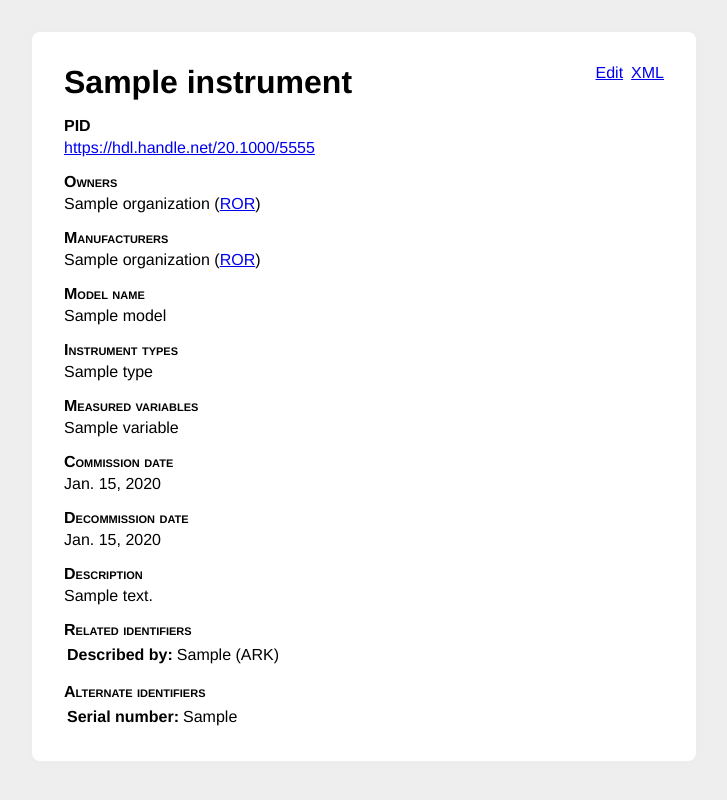
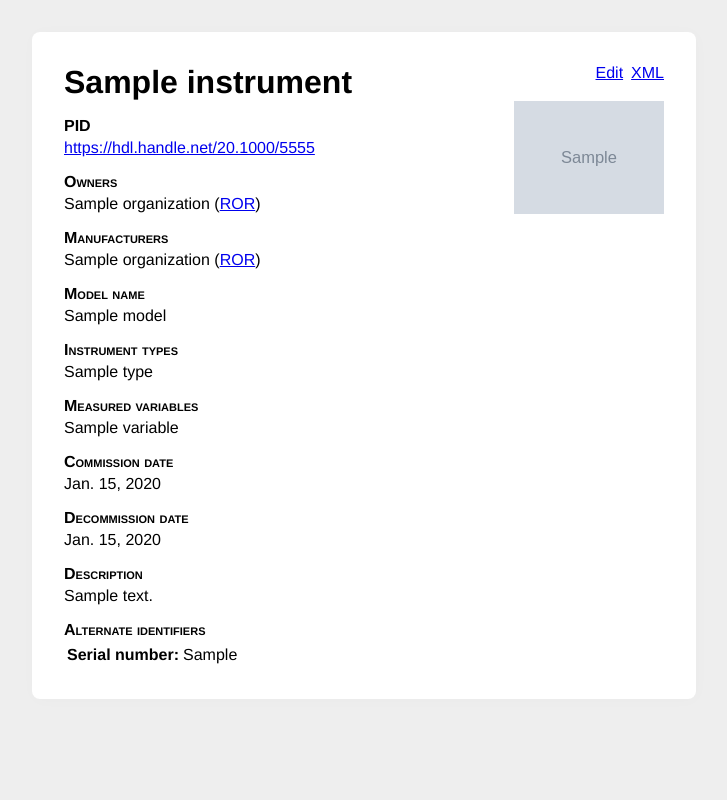
Before and after one commit to actris-cloudnet/instrumentdb, a Django app: a page that uses backend/instruments/templates/instruments/instrument.html in a window 1280 px wide. Shown: the whole page, without its empty margins (276-1003 px from the left). Run offline with Django 4.2, Linux system fonts and the light colour scheme; tables that the repository leaves empty hold one stand-in row (values such as "Sample post"); grey boxes marked "Sample" are stand-in pictures.

Commit message:
Add instrument image

```diff
--- a/backend/config/settings.py
+++ b/backend/config/settings.py
@@ -126,6 +126,10 @@ STATIC_URL = "static/"
 
 STATIC_ROOT = "./static/"
 
+MEDIA_URL = "media/"
+
+MEDIA_ROOT = "./media/"
+
 # Default primary key field type
 # https://docs.djangoproject.com/en/4.0/ref/settings/#default-auto-field
 
--- a/backend/config/urls.py
+++ b/backend/config/urls.py
@@ -15,8 +15,13 @@ Including another URLconf
 """
 from django.contrib import admin
 from django.urls import include, path
+from django.conf import settings
+from django.conf.urls.static import static
 
 urlpatterns = [
     path("admin/", admin.site.urls),
     path("", include("instruments.urls")),
 ]
+
+if settings.DEBUG:
+    urlpatterns += static(settings.MEDIA_URL, document_root=settings.MEDIA_ROOT)
--- a/backend/instruments/models.py
+++ b/backend/instruments/models.py
@@ -1,3 +1,4 @@
+from email.mime import image
 from django.db import models
 
 
@@ -43,11 +44,12 @@ class Instrument(models.Model):
     )
     commission_date = models.DateField(null=True, blank=True)
     decommission_date = models.DateField(null=True, blank=True)
+    image = models.ImageField(null=True)
     types = models.ManyToManyField(
-        Type, help_text="Classification of the type of the instrument."
+        Type, help_text="Classification of the type of the instrument.", blank=True
     )
     variables = models.ManyToManyField(
-        Variable, help_text="The variable(s) that this instrument measures or observes."
+        Variable, help_text="The variable(s) that this instrument measures or observes.", blank=True
     )
 
     def __str__(self) -> str:
--- a/backend/instruments/templates/instruments/instrument.html
+++ b/backend/instruments/templates/instruments/instrument.html
@@ -28,6 +28,11 @@
         font-variant: small-caps;
         margin-bottom: .25rem;
       }
+      img {
+        float: right;
+        width: 150px;
+        height: auto;
+      }
     </style>
   </head>
   <body>
@@ -35,6 +40,9 @@
       <a href="{% url 'instrument_xml' instrument.id %}" style="float:right">XML</a>
       <a href="{% url 'admin:instruments_instrument_change' instrument.id %}" style="float:right;margin-right:.5rem">Edit</a>
       <h1>{{ instrument.name }}</h1>
+      {% if instrument.image %}
+        <img src="/media/{{ instrument.image }}">
+      {% endif %}
       <div class="field">
         <div class="field-label">PID</div>
         <a class="field-content" href="https://hdl.handle.net/20.1000/5555">
@@ -95,7 +103,7 @@
           <div class="field-content">{{ instrument.description }}</div>
         </div>
       {% endif %}
-      {% if instrument.related_identifiers %}
+      {% if instrument.related_identifiersa.all %}
         <div class="field">
           <div class="field-label">Related identifiers</div>
           <table class="field-content">
@@ -116,7 +124,7 @@
           </table>
         </div>
       {% endif %}
-      {% if instrument.alternate_identifiers %}
+      {% if instrument.alternate_identifiers.all %}
         <div class="field">
           <div class="field-label">Alternate identifiers</div>
           <table class="field-content">
--- a/backend/requirements.txt
+++ b/backend/requirements.txt
@@ -1,4 +1,5 @@
 asgiref==3.5.0
 Django==4.0.2
+Pillow==9.0.1
 psycopg2==2.9.3
 sqlparse==0.4.2
```
Also changed, not shown: backend/instruments/migrations/0002_instrument_image_alter_instrument_types_and_more.py (added), backend/instruments/migrations/0003_alter_instrument_types_alter_instrument_variables.py (added), 2 other files.
